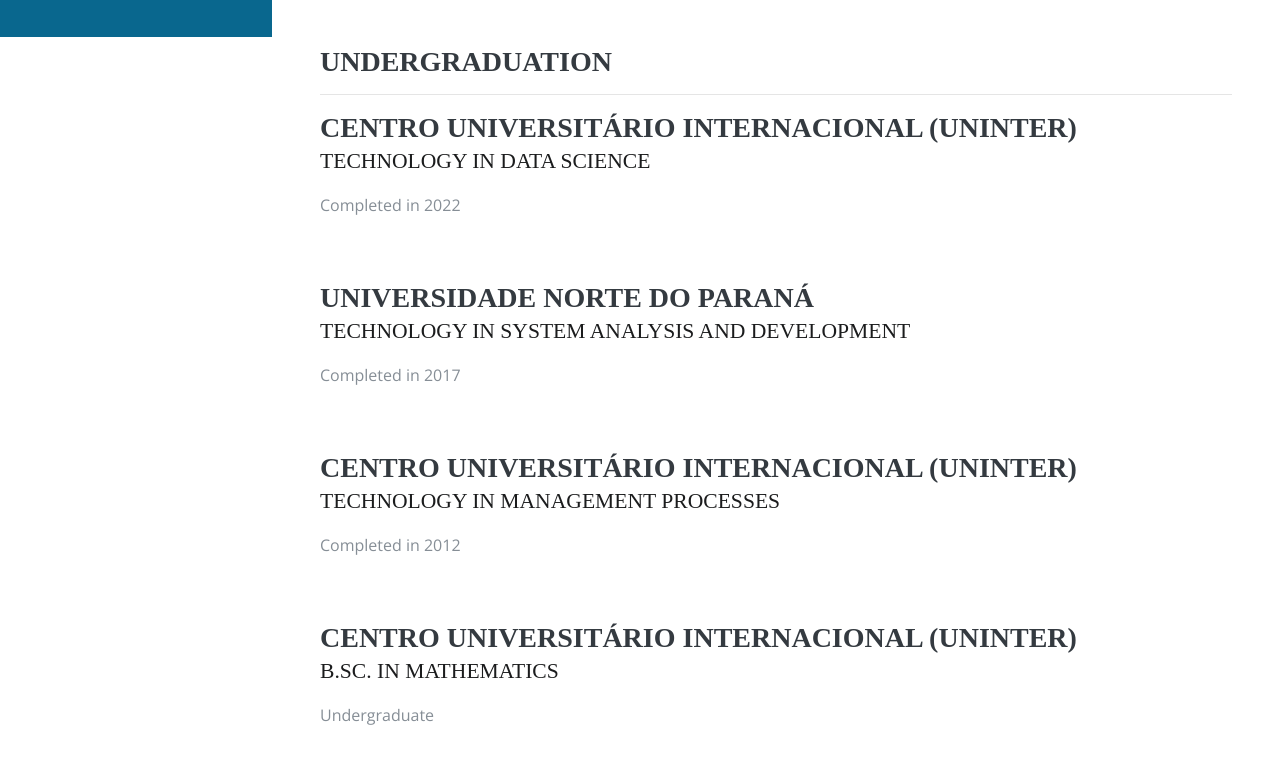
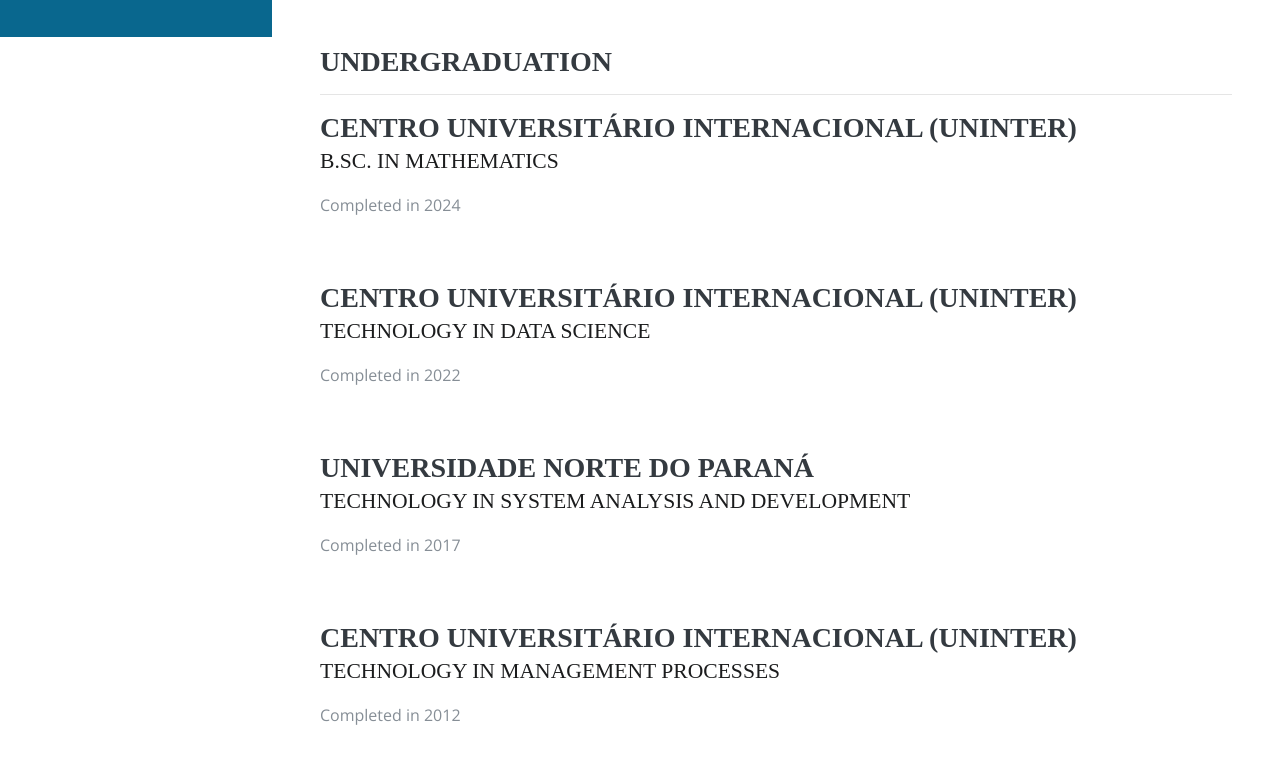
Before and after one commit to ohtten/ohtten.github.io, a plain HTML site: page index.html in a window 1280 px wide. Shown: the part 763-1540 px from the top of the page. Drawn offline with nearby package versions, Linux system fonts and the light colour scheme; a web font is replaced by a local one.

Commit message:
Update index.html
Mathematics degree status update.

```diff
--- a/index.html
+++ b/index.html
@@ -142,6 +142,19 @@
 
           <h3 class="mb-3">Undergraduation</h3>
           <hr />
+	 <div class="resume-item d-flex flex-column flex-md-row mb-5">
+
+            <div class="resume-content mr-auto">
+
+              <h3 class="mb-0">Centro Universitário Internacional (Uninter)</h3>
+
+              <div class="subheading mb-3">B.Sc. in Mathematics</div>
+
+               <p>Completed in 2024</p>
+
+            </div>
+
+          </div>
 
           <div class="resume-item d-flex flex-column flex-md-row mb-5">
 
@@ -180,20 +193,6 @@
               <div class="subheading mb-3">Technology in Management Processes</div>
 
               <p>Completed in 2012</p>
-
-            </div>
-
-          </div>
-
-          <div class="resume-item d-flex flex-column flex-md-row mb-5">
-
-            <div class="resume-content mr-auto">
-
-              <h3 class="mb-0">Centro Universitário Internacional (Uninter)</h3>
-
-              <div class="subheading mb-3">B.Sc. in Mathematics</div>
-
-              <p>Undergraduate</p>
 
             </div>
 
```
